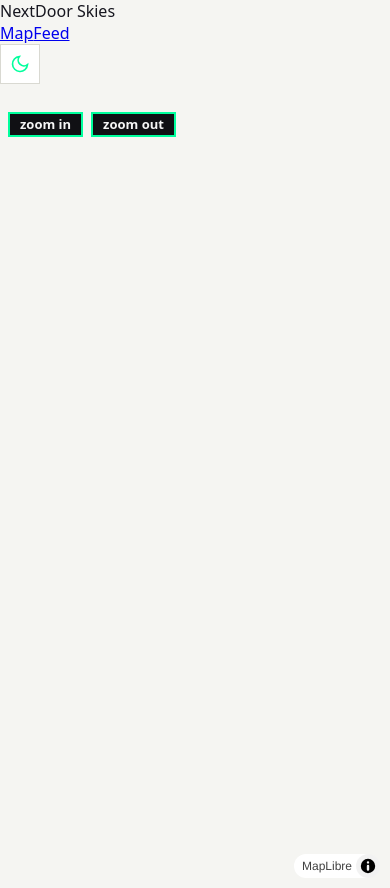
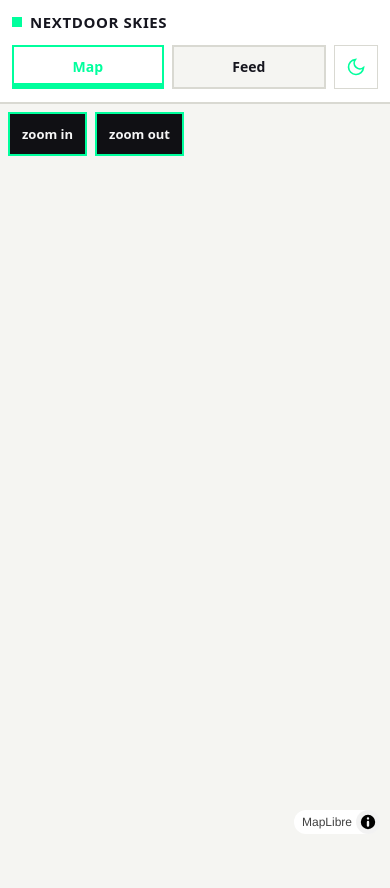
Before and after one commit to clodge123/nextdoor-skies, a React (Vite) app: page / in a window 390 px wide. After the commit the page ends 844 px from the top, so only its background shows below. Built offline with nearby package versions, Linux system fonts and the light colour scheme; no server answers.

Commit message:
Merge W6-POLISH: header/nav CSS (owner-flagged), 44px touch targets, zoom-9 regression guard, phone stack

```diff
--- a/src/components/Header.tsx
+++ b/src/components/Header.tsx
@@ -1,17 +1,39 @@
 import { NavLink } from 'react-router-dom'
 import { ThemeToggle } from './ThemeToggle'
 
+/**
+ * W6 POLISH — app header. Fully styled via src/index.css (.app-header /
+ * .app-brand / .app-nav-link); this file only carries classNames.
+ *
+ * - Brand + Map/Feed nav + ThemeToggle, inline on tablet/desktop.
+ * - Nav links: >=44px hit boxes, active-route highlight via NavLink's
+ *   isActive -> .is-active (data-route attrs kept for e2e).
+ * - Phone (<=480px): brand row stacks above nav + toggle (CSS media query).
+ */
 export default function Header() {
   return (
     <header className="app-header">
       <span className="app-brand">NextDoor Skies</span>
       <nav className="app-nav" aria-label="Primary">
-        <NavLink to="/" end data-route="/">
+        <NavLink
+          to="/"
+          end
+          data-route="/"
+          className={({ isActive }) => `app-nav-link${isActive ? ' is-active' : ''}`}
+        >
           Map
         </NavLink>
-        <NavLink to="/feed" data-route="/feed">Feed</NavLink>
+        <NavLink
+          to="/feed"
+          data-route="/feed"
+          className={({ isActive }) => `app-nav-link${isActive ? ' is-active' : ''}`}
+        >
+          Feed
+        </NavLink>
       </nav>
-      <ThemeToggle />
+      <div className="app-header-actions">
+        <ThemeToggle />
+      </div>
     </header>
   )
 }
--- a/src/index.css
+++ b/src/index.css
@@ -11,6 +11,8 @@
   --accent: #00ff9d;
   --current-accent: var(--accent);
   --radius: 0px;
+  /* W6: header band height; map-page subtracts it. Phone layout stacks. */
+  --header-h: 60px;
 }
 
 html[data-theme="light"] {
@@ -45,8 +47,9 @@ body {
   display: inline-flex;
   align-items: center;
   justify-content: center;
-  width: 40px;
-  height: 40px;
+  /* W6 mobile parity: >=44px touch target. */
+  width: 44px;
+  height: 44px;
   padding: 0;
   background: var(--surface);
   color: var(--current-accent);
@@ -104,11 +107,23 @@ body {
 }
 
 /* L12 app wiring: MapView is position:absolute inset:0, so the page section
-   must be positioned and sized. Header is ~60px; map fills the rest. */
+   must be positioned and sized. Header is --header-h; map fills the rest. */
 .map-page {
   position: relative;
-  height: calc(100vh - 60px);
+  height: calc(100vh - var(--header-h));
   min-height: 480px;
+  padding: 0;
+}
+
+/* The map page heading is for a11y/semantics only — it sits ON the live map,
+   so it is visually hidden (still exposed to screen readers). */
+.map-page > h1 {
+  position: absolute;
+  width: 1px;
+  height: 1px;
+  overflow: hidden;
+  clip-path: inset(50%);
+  white-space: nowrap;
 }
 
 .map-controls {
@@ -126,8 +141,156 @@ body {
   border: 2px solid var(--current-accent);
   background: #101014;
   color: #f5f5f5;
-  padding: 4px 10px;
+  padding: 8px 12px;
   font: 600 13px/1 system-ui, sans-serif;
+  /* W6 mobile parity: discoverable, tappable >=44px targets. */
+  min-width: 44px;
+  min-height: 44px;
+  cursor: pointer;
+}
+
+/* ==========================================================================
+   W6 POLISH — app shell + header (owner field-test: "nav bar renders but
+   has no CSS"). Square geometry law (R20): border-radius ONLY var(--radius).
+   ========================================================================== */
+
+.app-shell {
+  display: flex;
+  flex-direction: column;
+  min-height: 100vh;
+}
+
+.app-header {
+  display: flex;
+  align-items: center;
+  flex-wrap: wrap;
+  gap: 12px;
+  min-height: var(--header-h);
+  padding: 8px 16px;
+  background: var(--surface);
+  border-bottom: 2px solid var(--border);
+}
+
+.app-brand {
+  display: inline-flex;
+  align-items: center;
+  font: 700 15px/1.2 ui-sans-serif, system-ui, sans-serif;
+  letter-spacing: 0.04em;
+  text-transform: uppercase;
+  color: var(--text);
+}
+
+.app-brand::before {
+  content: "";
+  display: inline-block;
+  width: 10px;
+  height: 10px;
+  margin-right: 8px;
+  background: var(--current-accent);
+}
+
+.app-nav {
+  display: flex;
+  align-items: center;
+  gap: 8px;
+  margin-left: auto;
+}
+
+/* Nav links: >=44px hit boxes (touch law), square, visible affordance. */
+.app-nav-link {
+  display: inline-flex;
+  align-items: center;
+  justify-content: center;
+  min-height: 44px;
+  min-width: 44px;
+  padding: 0 14px;
+  font: 600 14px/1 system-ui, sans-serif;
+  color: var(--text);
+  text-decoration: none;
+  background: var(--bg);
+  border: 2px solid var(--border);
+  border-radius: var(--radius);
+}
+
+.app-nav-link:hover {
+  border-color: var(--current-accent);
+}
+
+/* Active-route state (NavLink .active; data-route attrs kept for e2e). */
+.app-nav-link.is-active {
+  color: var(--current-accent);
+  border-color: var(--current-accent);
+  background: var(--surface);
+  box-shadow: inset 0 -4px 0 var(--current-accent);
+}
+
+.app-header-actions {
+  display: flex;
+  align-items: center;
+}
+
+.app-main {
+  flex: 1 1 auto;
+}
+
+/* Feed placeholder page: legible honest state, not unstyled text at 0,0. */
+.app-main > section:not(.map-page) {
+  padding: 16px;
+}
+
+.app-main > section:not(.map-page) h1 {
+  margin: 0 0 8px;
+  font: 700 22px/1.3 system-ui, sans-serif;
+  color: var(--text);
+}
+
+.app-main > section:not(.map-page) p {
+  margin: 0;
+  font: 500 15px/1.5 system-ui, sans-serif;
+  color: var(--text);
+}
+
+/* Phone layout: brand row on top, nav + toggle stack below, all >=44px. */
+@media (max-width: 480px) {
+  :root {
+    --header-h: 104px;
+  }
+
+  .app-header {
+    padding: 10px 12px;
+    gap: 8px;
+  }
+
+  .app-brand {
+    width: 100%;
+  }
+
+  .app-nav {
+    margin-left: 0;
+    flex: 1 1 auto;
+  }
+
+  .app-nav-link {
+    flex: 1 1 auto;
+    padding: 0 10px;
+  }
+}
+
+/* W6 badge tier visuals: >=40px tap target, square, accent border, legible
+   honest "awaiting feed" state. (Zoom gate lives in TownBadges.tsx.) */
+.town-badge {
+  display: inline-flex;
+  align-items: center;
+  justify-content: center;
+  min-height: 40px;
+  min-width: 40px;
+  padding: 4px 8px;
+  pointer-events: auto;
+}
+
+.town-badge-temp {
+  padding: 2px 4px;
+  font-size: 13px;
 }
 
 /* W3-IDENTITY — IdentityPicker (square geometry: var(--radius) only, R20). */
```
Also changed, not shown: 9 other files (tests, documents, lock files or other folders).
